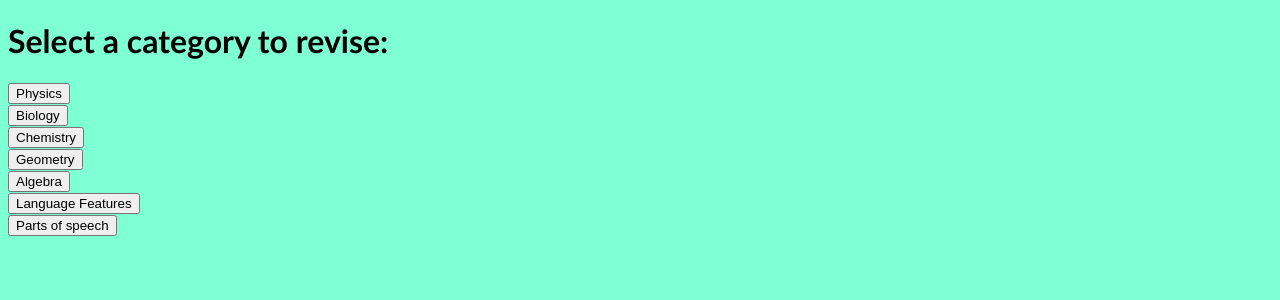
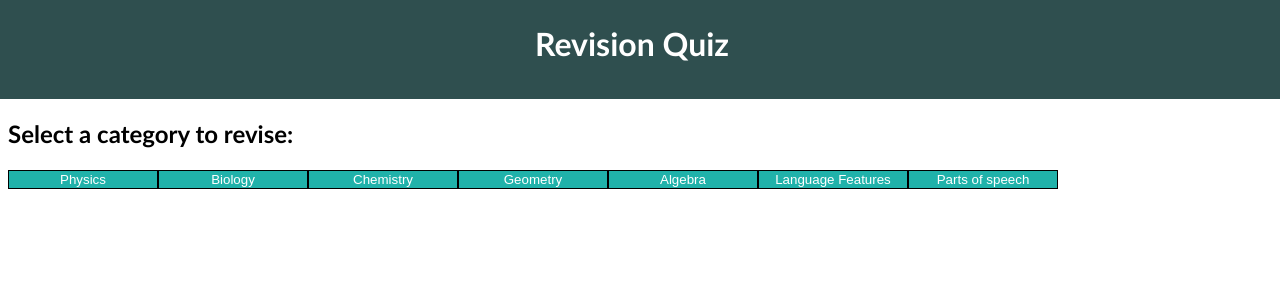
Before and after one commit to TheSriramM/revision_quiz, a Flask app: page / in a window 1280 px wide. Shown: the top 300 px of the page. Run offline with Flask 3, Linux system fonts and the light colour scheme; data comes from the database, SQL or seed files in the repository.

Commit message:
more css

```diff
--- a/static/style.css
+++ b/static/style.css
@@ -1,4 +1,14 @@
 html {
     font-family: 'Trebuchet MS', 'Lucida Sans Unicode', 'Lucida Grande', 'Lucida Sans', Arial, sans-serif;
-    background-color: aquamarine;
+    /* background-color: aquamarine; */
 }
+
+.headerStyle{
+    background-color: darkslategray;
+    color:white;
+    width: 100%;
+    height: 100px;
+    margin-top: -22px;
+    margin-left: -8px;
+    padding-right: 16px;
+}
--- a/templates/main.html
+++ b/templates/main.html
@@ -7,11 +7,17 @@
     <title>Revision Quiz</title>
 </head>
 <body>
-    <h1>Select a category to revise:</h1>
+    <header class="headerStyle">
+    <h1 style="text-align: center;    padding-top: 25px;">Revision Quiz</h1>
+    </header>
+
+    <h2>Select a category to revise:</h2>
+    <div style="display:flex;width:100%">
     {% for category in categories %}
-        <form action="{{ url_for('quiz', sub_id=category[0]) }}" method="get">
-            <button type="submit">{{ category[1] }}</button>
+        <form style="width:150px" action="{{ url_for('quiz', sub_id=category[0]) }}" method="get">
+            <button style="width:150px;background-color: lightseagreen;color:white;border: 1px solid black;" type="submit">{{ category[1] }}</button>
         </form>
     {% endfor %}
+    </div>
 </body>
 </html>
--- a/templates/question.html
+++ b/templates/question.html
@@ -11,7 +11,7 @@
             {{ option['answer'] }}<br>
         {% endfor %}
         <input type="hidden" name="question_id" value="{{ questions['id'] }}">
-        <button type="submit">Submit</button>
+        <button style="background-color: lightseagreen;color:white;" type="submit">Submit</button>
     </form>
 </body>
 </html>
--- a/templates/quiz.html
+++ b/templates/quiz.html
@@ -14,7 +14,7 @@
             {{ option['wr_question'] }}<br>
         {% endfor %}
         <input type="hidden" name="question_id" value="{{ questions[current_question]['id'] }}">
-        <button type="submit">Submit</button>
+        <button style="background-color: lightseagreen;color:white;" type="submit">Submit</button>
     </form>
 </body>
 </html>
```
